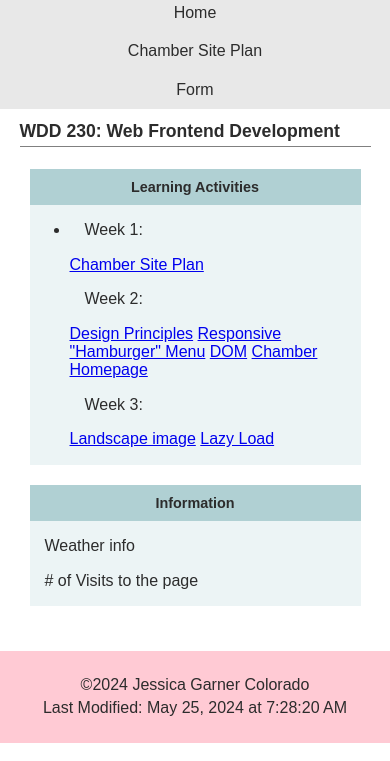
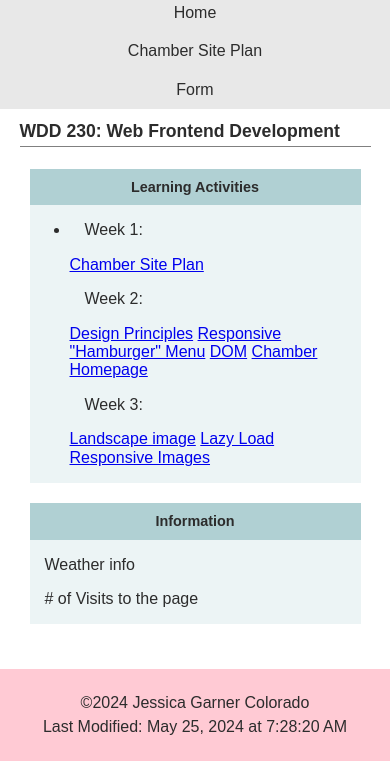
Before and after one commit to jngarner20/wdd230, a plain HTML site: page index.html in a window 390 px wide. Shown: the part 172-933 px from the top of the page. Drawn offline with Linux system fonts and the light colour scheme; a web font is replaced by a local one.

Commit message:
responsive

```diff
--- a/index.html
+++ b/index.html
@@ -50,6 +50,7 @@
                     <a href="https://jngarner20.github.io/wdd230/chamber/">Chamber Homepage</a>
                     <p>Week 3:</p> <a href="week03/images/landscape.webp">Landscape image</a>
                     <a href="week03/lazyload.html">Lazy Load</a>
+                    <a href="week03/responsive-images.html">Responsive Images</a>
                 </li>
             </ul>
         </section>
```
